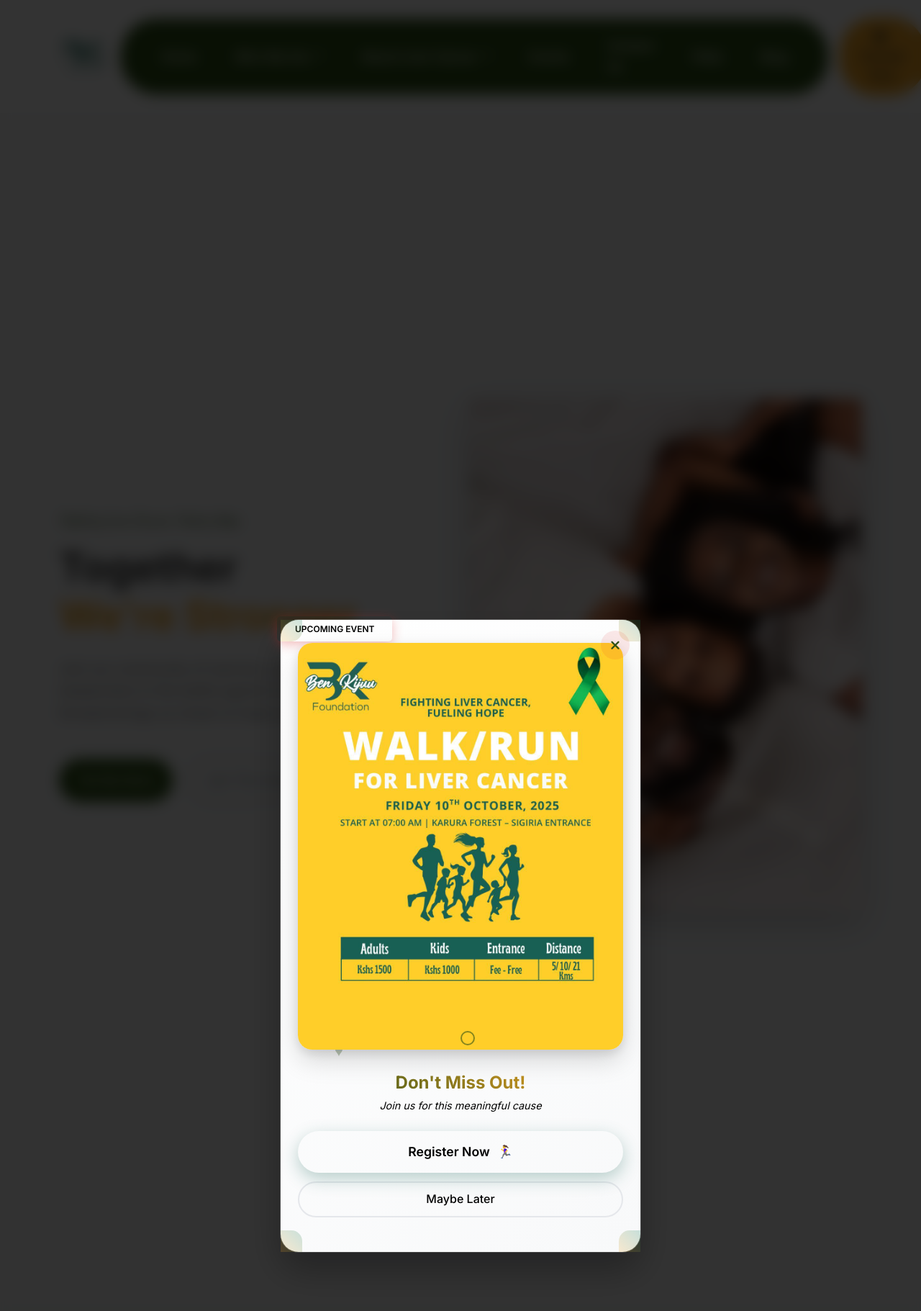
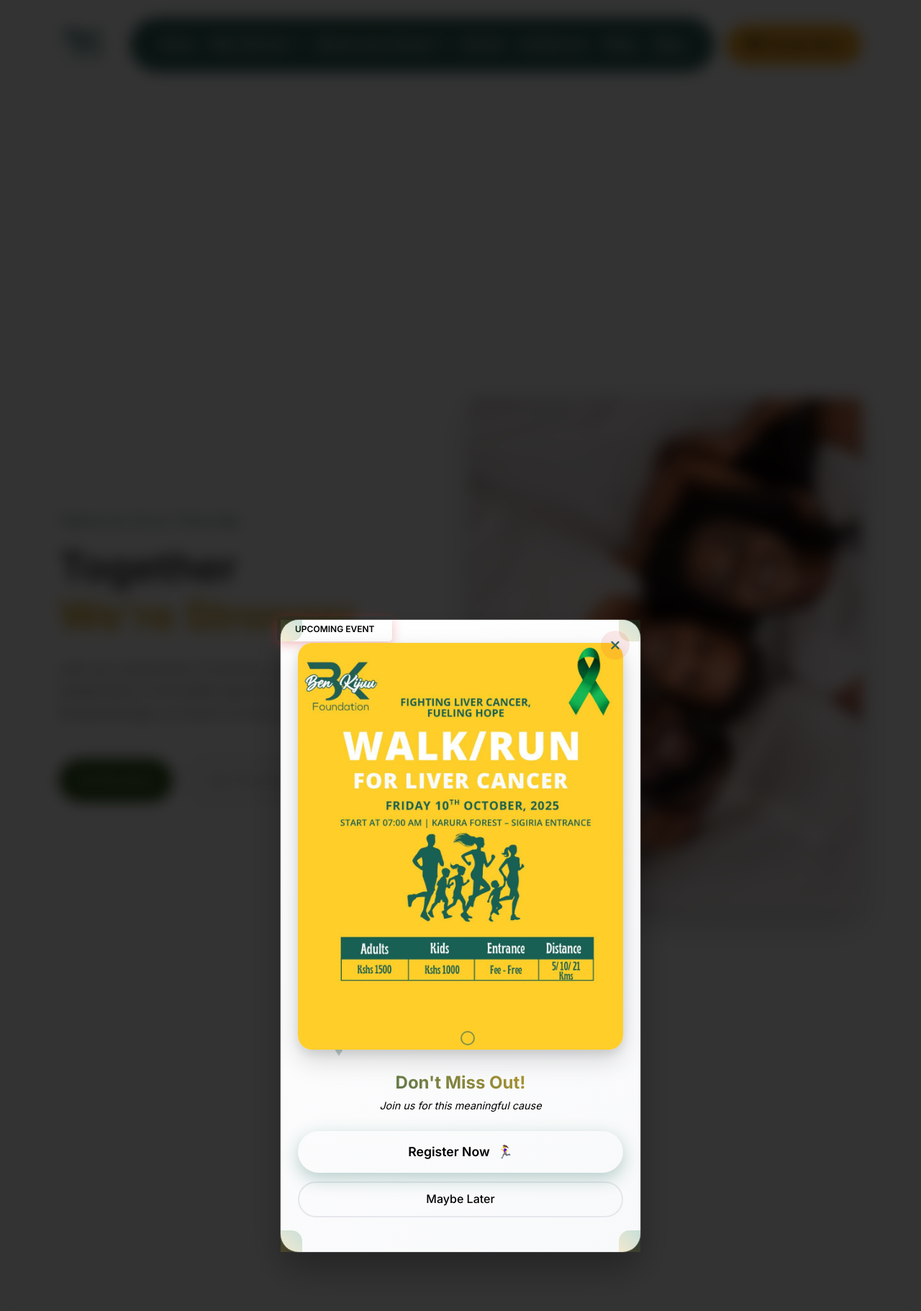
Before and after one commit to Simeonone/ben-kijuu-foundation, a PHP site: page / in a window 1280 px wide. Shown: the top 1821 px of the page at 72% size. Run offline with PHP 8.4, Linux system fonts and the light colour scheme; some libraries are stand-ins or nearby versions.

Commit message:
enhanced ui

```diff
--- a/assets/css/style.css
+++ b/assets/css/style.css
@@ -2,41 +2,29 @@
 
 /* Root Variables */
 :root {
-
-    /* --primary-color: #1A685B; */
-    /* Forest green */
-    /* --primary-color-hover: #155951; */
-    /* Darker green for hover */
-    /* --primary-color-light: rgba(26, 104, 91, 0.1); */
-    /* Light version for backgrounds */
-    /* --secondary-color: #059669; */
-    /* Keep this green for accents */
-    /* --donate-button-color: #dc2626; */
-    /* Keep red ONLY for donate buttons */
-    /* --dark-color: #1f2937; */
-    /* --light-gray: #f8fafc; */
-    /* --medium-gray: #6b7280; */
-    /* --border-color: #e5e7eb; */
-    /* --font-primary: 'Inter', sans-serif; */
-    /* --font-script: 'Caveat', cursive; */
-    /* --shadow-sm: 0 1px 2px 0 rgba(0, 0, 0, 0.05); */
-    /* --shadow-md: 0 4px 6px -1px rgba(0, 0, 0, 0.1); */
-    /* --shadow-lg: 0 10px 15px -3px rgba(0, 0, 0, 0.1); */
-
-    --primary-color: #2d5016;
-    /* Dark forest green from WordPress */
-    --secondary-color: #f5a623;
-    /* Gold/orange from WordPress */
+    /* WordPress Donat theme exact colors */
+    --primary-color: #32665B;
+    /* From .text-primary-theme in child theme */
+    --theme-color: #32665B;
+    /* Primary theme color */
+    --theme-color2: #DAA520;
+    /* Secondary color (goldenrod) */
+    --secondary-color: #DAA520;
+    /* Gold/orange accent */
     --tertiary-color: #4a7c59;
     /* Medium green */
-    --donate-button-color: #dc3545;
-    /* Keep red for donate only */
 
+    /* Supporting colors from WordPress theme */
+    --white-color: #ffffff;
     --text-dark: #333333;
     --text-light: #666666;
     --background-light: #f8f9fa;
     --border-color: #e5e7eb;
 
+    /* Keep donate button red as exception */
+    --donate-button-color: #dc3545;
+
+    /* Font families */
     --font-primary: 'Inter', sans-serif;
     --font-script: 'Caveat', cursive;
 }
@@ -104,8 +92,8 @@
 /* Hero Section */
 .hero-section {
     margin-top: 0;
-    background: #f8f9fa !important;
-    color: var(--text-dark) !important;
+    background: var(--white-color) !important;
+        color: var(--text-dark) !important;
     padding: 4rem 0;
     min-height: 70vh;
     display: flex;
@@ -1085,9 +1082,9 @@
 }
 
 .navbar-nav-wrapper {
-    background: #2d5016;
-    border-radius: 50px;
-    padding: 8px 20px;
+    background: var(--primary-color) !important;
+        border-radius: 50px;
+        padding: 12px 30px;
 }
 
 .navbar-nav .nav-link {
--- a/includes/header.php
+++ b/includes/header.php
@@ -39,12 +39,12 @@
             <div class="navbar-nav-wrapper ms-auto" style="background: #2d5016; border-radius: 50px; padding: 12px 30px;">
                 <ul class="navbar-nav align-items-center">
                     <li class="nav-item">
-                        <a class="nav-link" href="index.php" style="color: white !important; padding: 12px 20px; margin: 0 6px; font-size: 1.1rem;">Home</a>
+                        <a class="nav-link" href="index.php" style="color: white !important; padding: 12px 8px; margin: 0 3px; font-size: 1.1rem;">Home</a>
                     </li>
 
                     <!-- Who We Are Dropdown -->
                     <li class="nav-item dropdown">
-                        <a class="nav-link dropdown-toggle" href="#" role="button" data-bs-toggle="dropdown" style="color: white !important; padding: 12px 20px; margin: 0 6px; font-size: 1.1rem;">
+                        <a class="nav-link dropdown-toggle" href="#" role="button" data-bs-toggle="dropdown" style="color: white !important; padding: 12px 8px; margin: 0 3px; font-size: 1.1rem;">
                             Who We Are
                         </a>
                         <ul class="dropdown-menu" style="border-radius: 10px; box-shadow: 0 4px 15px rgba(0,0,0,0.1);">
@@ -56,7 +56,7 @@
 
                     <!-- About Liver Cancer Dropdown -->
                     <li class="nav-item dropdown">
-                        <a class="nav-link dropdown-toggle" href="#" role="button" data-bs-toggle="dropdown" style="color: white !important; padding: 12px 20px; margin: 0 6px; font-size: 1.1rem;">
+                        <a class="nav-link dropdown-toggle" href="#" role="button" data-bs-toggle="dropdown" style="color: white !important; padding: 12px 8px; margin: 0 3px; font-size: 1.1rem;">
                             About Liver Cancer
                         </a>
                         <ul class="dropdown-menu" style="border-radius: 10px; box-shadow: 0 4px 15px rgba(0,0,0,0.1);">
@@ -68,16 +68,16 @@
                     </li>
 
                     <li class="nav-item">
-                        <a class="nav-link" href="events.php" style="color: white !important; padding: 12px 20px; margin: 0 6px; font-size: 1.1rem;">Events</a>
+                        <a class="nav-link" href="events.php" style="color: white !important; padding: 12px 8px; margin: 0 3px; font-size: 1.1rem;">Events</a>
                     </li>
                     <li class="nav-item">
-                        <a class="nav-link" href="contact.php" style="color: white !important; padding: 12px 20px; margin: 0 6px; font-size: 1.1rem;">Contact Us</a>
+                        <a class="nav-link" href="contact.php" style="color: white !important; padding: 12px 8px; margin: 0 3px; font-size: 1.1rem;">Contact Us</a>
                     </li>
                     <li class="nav-item">
-                        <a class="nav-link" href="faq.php" style="color: white !important; padding: 12px 20px; margin: 0 6px; font-size: 1.1rem;">FAQs</a>
+                        <a class="nav-link" href="faq.php" style="color: white !important; padding: 12px 8px; margin: 0 6px; font-size: 1.1rem;">FAQs</a>
                     </li>
                     <li class="nav-item">
-                        <a class="nav-link" href="blog.php" style="color: white !important; padding: 12px 20px; margin: 0 6px; font-size: 1.1rem;">Blog</a>
+                        <a class="nav-link" href="blog.php" style="color: white !important; padding: 12px 8px; margin: 0 6px; font-size: 1.1rem;">Blog</a>
                     </li>
                 </ul>
             </div>
--- a/index.php
+++ b/index.php
@@ -223,7 +223,7 @@
                             We organize various events to raise money for research and support services.
                             Donating is one way to join our community of warriors and supporters.
                         </p>
-                        <a href="volunteer.php" class="btn btn-primary-custom btn-custom">Donate Now</a>
+                        <a href="volunteer.php" class="th-btn btn-custom">Donate Now</a>
                     </div>
                 </div>
             </div>
@@ -248,7 +248,7 @@
                     Choose your distance: 5km, 10km, or 21km. Participate in person or virtually.
                 </p>
                 <div class="mt-4">
-                    <a href="register.php" class="btn btn-primary-custom btn-custom me-3">Register Now</a>
+                    <a href="register.php" class="th-btn btn-custom me-3">Register Now</a>
                     <a href="events.php" class="btn btn-outline-custom btn-custom">View All Events</a>
                 </div>
             </div>
@@ -309,7 +309,7 @@
                 </div>
 
                 <div class="text-center">
-                    <button type="submit" class="btn btn-primary-custom btn-custom">Submit</button>
+                    <button type="submit" class="th-btn btn-custom">Submit</button>
                 </div>
             </form>
         </div>
```
Also changed, not shown: other parts of assets/css/style.css (+116 -3 lines).
